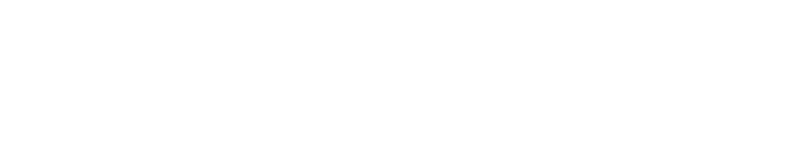
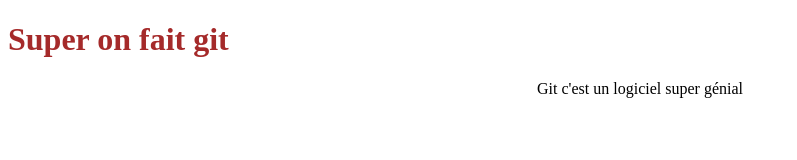
Before and after one commit to Melwyne/SecondRepository, a plain HTML site: page index.html in a window 1280 px wide. Shown: the whole page, without its empty margins (0-797 px from the left). Drawn offline with Linux system fonts and the light colour scheme.

Commit message:
css appliqué

```diff
--- a/index.html
+++ b/index.html
@@ -5,8 +5,10 @@
     <meta http-equiv="X-UA-Compatible" content="IE=edge">
     <meta name="viewport" content="width=device-width, initial-scale=1.0">
     <title>Document</title>
+    <link rel="stylesheet" href="style.css">
 </head>
 <body>
-
+    <h1>Super on fait git</h1>
+    <p>Git c'est un logiciel super génial</p>
 </body>
 </html>
--- /dev/null
+++ b/style.css
@@ -0,0 +1,6 @@
+h1{
+    color: brown;
+}
+p{
+    text-align: center;
+}
```
